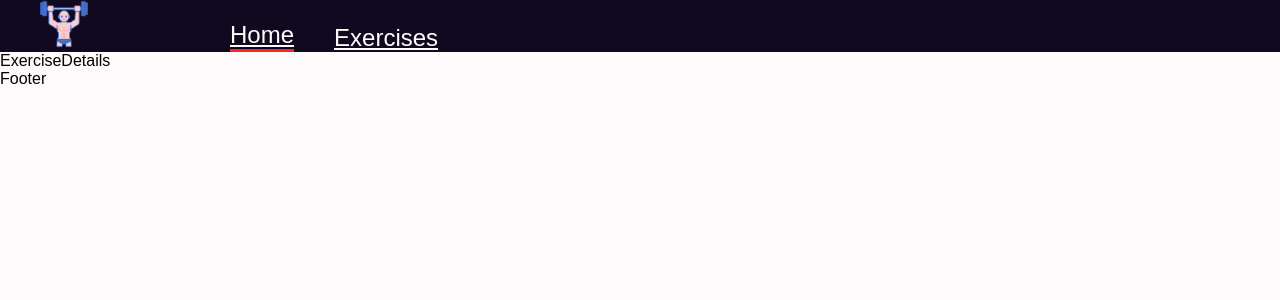
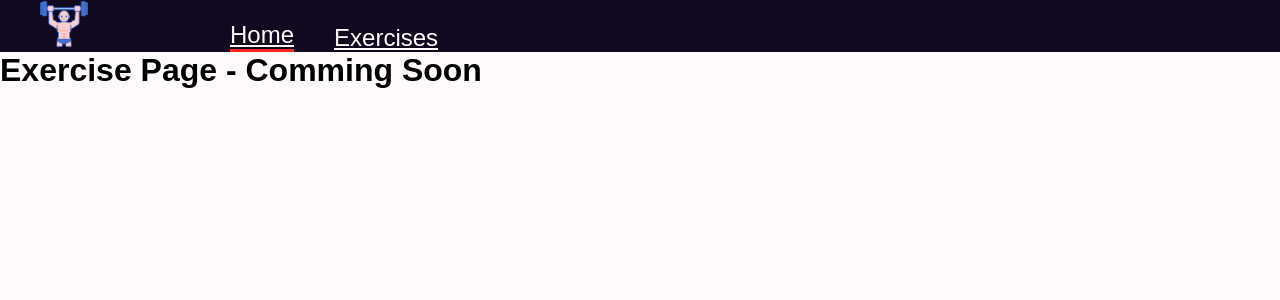
Before and after one commit to devmunro/Fitness-React-Website, a React (Create React App) app: page /Fitness-React-Website/exercise/1 in a window 1280 px wide. Shown: the top 300 px of the page. Built offline with nearby package versions, Linux system fonts and the light colour scheme.

Commit message:
update for coming soon

```diff
--- a/src/Components/Footer.js
+++ b/src/Components/Footer.js
@@ -2,7 +2,7 @@ import React from 'react'
 
 function Footer() {
   return (
-    <div>Footer</div>
+   ""
   )
 }
 
--- a/src/Pages/ExerciseDetails.js
+++ b/src/Pages/ExerciseDetails.js
@@ -2,7 +2,7 @@ import React from 'react'
 
 function ExerciseDetails() {
   return (
-    <div>ExerciseDetails</div>
+    <h1>Exercise Page - Comming Soon</h1>
   )
 }
 
```
